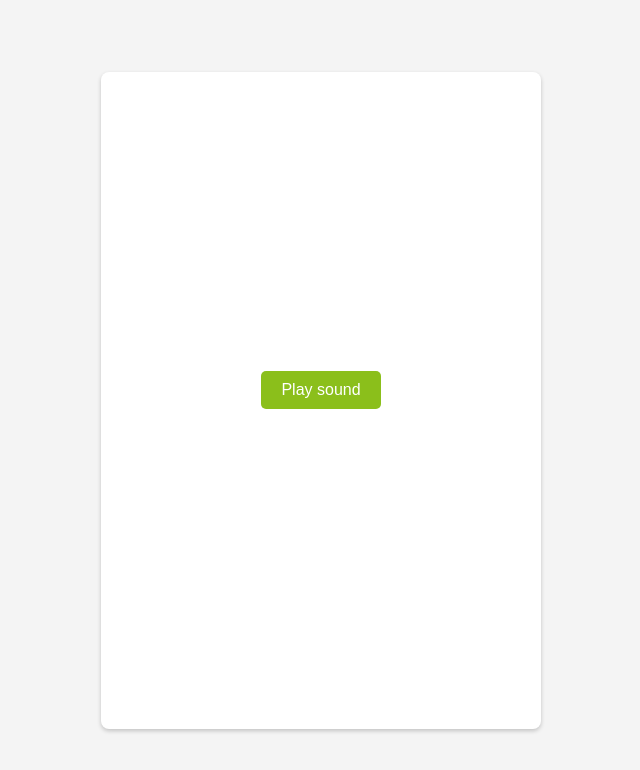
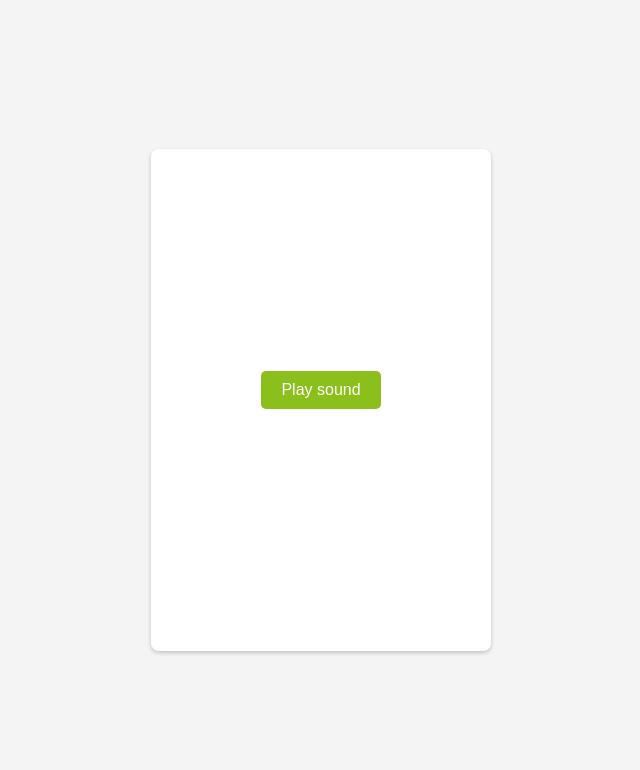
Before and after one commit to RaphaelPesce/bradyourbrain, a plain HTML site: page index.html in a window 1280 px wide. Shown: the whole page, without its empty margins (319-959 px from the left). Drawn offline with Linux system fonts and the light colour scheme.

Commit message:
original8

```diff
--- a/style.css
+++ b/style.css
@@ -14,8 +14,8 @@ body {
     justify-content: center;
     align-items: center;
     background-color: white;
-    width: 400px;
-    height: 617px;
+    width: 300px;
+    height: 462px;
     padding: 20px;
     border-radius: 8px;
     box-shadow: 0 2px 4px rgba(0, 0, 0, 0.2);
```
